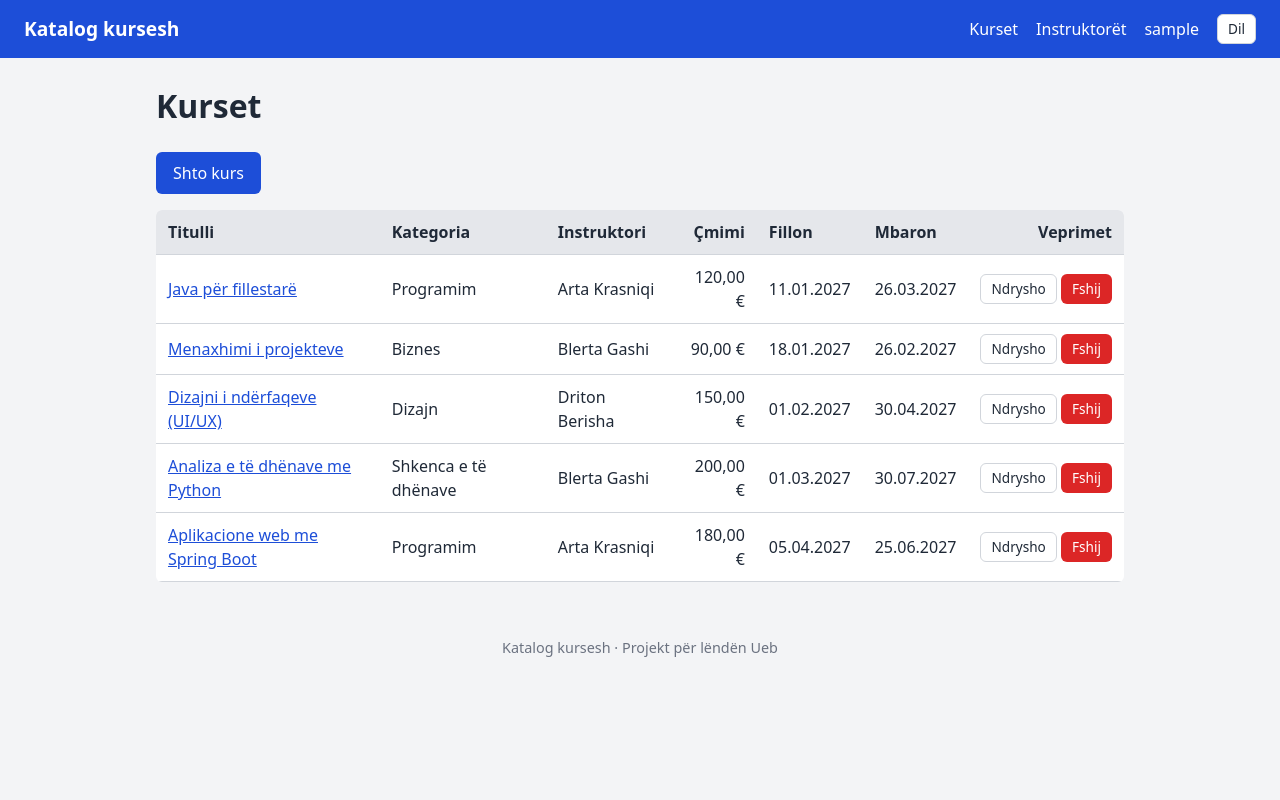
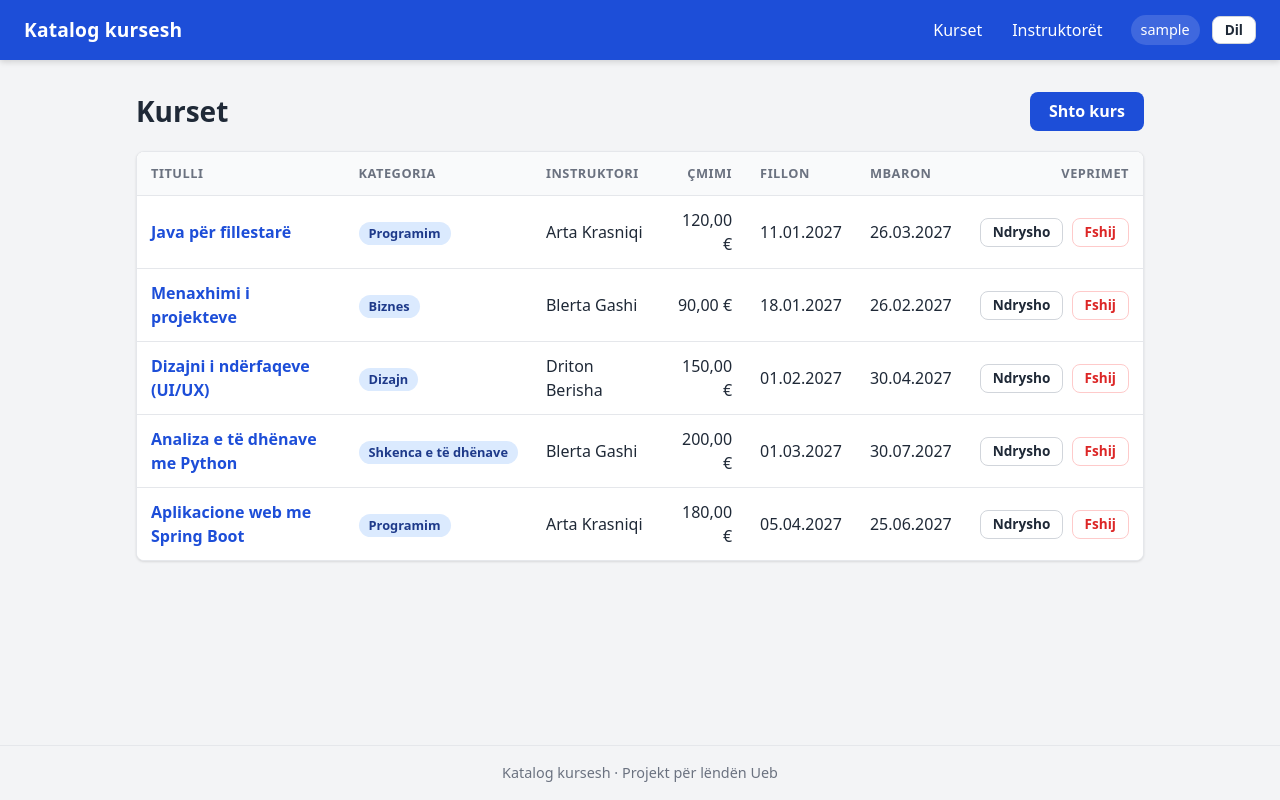
Before and after one commit to ErlentMazreku/ueb-course-catalog, a Spring Boot app: page /courses in a window 1280 px wide. Run offline with Spring Boot 4, Linux system fonts and the light colour scheme; the visitor is signed in with stand-in values (Sample User, id 1); data comes from the database, SQL or seed files in the repository; some of the project's set-up classes (security, data sources, template engines, error pages and the like) are left out, and stand-ins take their place; some libraries are stand-ins or nearby versions.

Commit message:
UI-Update

```diff
--- a/src/main/resources/static/css/style.css
+++ b/src/main/resources/static/css/style.css
@@ -2,6 +2,7 @@
 :root {
     --primary: #1d4ed8;
     --primary-dark: #1e3a8a;
+    --primary-soft: #dbeafe;
     --danger: #dc2626;
     --danger-dark: #991b1b;
     --success-bg: #dcfce7;
@@ -10,10 +11,12 @@
     --error-text: #991b1b;
     --text: #1f2937;
     --muted: #6b7280;
-    --border: #d1d5db;
+    --border: #e5e7eb;
+    --border-strong: #d1d5db;
     --bg: #f3f4f6;
     --white: #ffffff;
-    --radius: 6px;
+    --radius: 8px;
+    --shadow: 0 1px 3px rgba(0, 0, 0, 0.08), 0 1px 2px rgba(0, 0, 0, 0.04);
 }
 
 /* Bazat */
@@ -23,35 +26,55 @@
 
 body {
     margin: 0;
+    min-height: 100vh;
+    display: flex;
+    flex-direction: column;
     font-family: system-ui, -apple-system, "Segoe UI", Roboto, Arial, sans-serif;
     color: var(--text);
     background: var(--bg);
     line-height: 1.5;
 }
 
+/* Përmbajtja zë hapësirën e lirë, që footer-i të qëndrojë poshtë */
 .container {
-    max-width: 1000px;
+    flex: 1;
+    width: 100%;
+    max-width: 1040px;
     margin: 0 auto;
-    padding: 24px 16px;
+    padding: 32px 16px;
 }
 
 h1, h2 {
     margin-top: 0;
+    line-height: 1.25;
+}
+
+h1 {
+    font-size: 1.75rem;
+    margin-bottom: 20px;
 }
 
 a {
     color: var(--primary);
 }
 
-/* Shiriti blu lart */
+a:hover {
+    color: var(--primary-dark);
+}
+
+/* Shiriti blu lart: qëndron i dukshëm kur lëviz faqen */
 .navbar {
+    position: sticky;
+    top: 0;
+    z-index: 10;
     display: flex;
     flex-wrap: wrap;
     align-items: center;
     justify-content: space-between;
     gap: 12px;
-    padding: 14px 24px;
+    padding: 12px 24px;
     background: var(--primary);
+    box-shadow: 0 2px 6px rgba(0, 0, 0, 0.15);
 }
 
 .navbar a {
@@ -61,16 +84,39 @@ a {
 
 .navbar .brand {
     font-size: 1.2rem;
-    font-weight: bold;
+    font-weight: 700;
+    letter-spacing: 0.2px;
 }
 
 .navbar nav {
     display: flex;
-    gap: 18px;
+    flex-wrap: wrap;
+    align-items: center;
+    gap: 6px;
+    color: var(--white);
+}
+
+.navbar nav a {
+    padding: 6px 12px;
+    border-radius: var(--radius);
+    transition: background 0.15s;
 }
 
 .navbar nav a:hover {
-    text-decoration: underline;
+    background: rgba(255, 255, 255, 0.15);
+}
+
+.navbar nav form {
+    margin: 0;
+}
+
+/* Emri i përdoruesit të kyçur */
+.user-name {
+    margin: 0 6px 0 10px;
+    padding: 4px 10px;
+    border-radius: 999px;
+    background: rgba(255, 255, 255, 0.15);
+    font-size: 0.9rem;
 }
 
 /* Pjesa e poshtme */
@@ -79,34 +125,79 @@ a {
     text-align: center;
     color: var(--muted);
     font-size: 0.9rem;
+    border-top: 1px solid var(--border);
 }
 
-/* Tabelat */
+.footer p {
+    margin: 0;
+}
+
+/* Titulli i faqes me butonin "Shto" në të djathtë */
+.page-header {
+    display: flex;
+    flex-wrap: wrap;
+    align-items: center;
+    justify-content: space-between;
+    gap: 12px;
+    margin-bottom: 20px;
+}
+
+.page-header h1 {
+    margin: 0;
+}
+
+/* Tabelat: mbështjellësi lejon lëvizje horizontale në telefon */
+.table-wrap {
+    overflow-x: auto;
+    background: var(--white);
+    border: 1px solid var(--border);
+    border-radius: var(--radius);
+    box-shadow: var(--shadow);
+}
+
 table {
     width: 100%;
     border-collapse: collapse;
     background: var(--white);
-    border-radius: var(--radius);
-    overflow: hidden;
 }
 
 th, td {
-    padding: 10px 12px;
+    padding: 12px 14px;
     text-align: left;
     border-bottom: 1px solid var(--border);
 }
 
-th {
-    background: #e5e7eb;
+thead th {
+    background: #f9fafb;
+    color: var(--muted);
+    font-size: 0.8rem;
+    font-weight: 600;
+    text-transform: uppercase;
+    letter-spacing: 0.04em;
+    white-space: nowrap;
 }
 
-tr:hover td {
+tbody tr:last-child td {
+    border-bottom: none;
+}
+
+tbody tr:hover td {
     background: #f9fafb;
+}
+
+td a {
+    font-weight: 600;
+    text-decoration: none;
+}
+
+td a:hover {
+    text-decoration: underline;
 }
 
 /* Kolona me numra (çmimi, kapaciteti) */
 .num {
     text-align: right;
+    font-variant-numeric: tabular-nums;
 }
 
 /* Kolona me butona (ndrysho, fshij) */
@@ -119,25 +210,88 @@ tr:hover td {
     display: inline;
 }
 
+.actions .btn + form {
+    margin-left: 4px;
+}
+
+/* Tabela e detajeve: emri i fushës majtas, vlera djathtas */
+.details th {
+    width: 200px;
+    color: var(--muted);
+    font-weight: 600;
+    background: transparent;
+    vertical-align: top;
+}
+
+.details tr:hover td {
+    background: transparent;
+}
+
+.details td {
+    white-space: pre-line;
+}
+
+/* Etiketa e vogël (p.sh. kategoria) */
+.badge {
+    display: inline-block;
+    padding: 2px 10px;
+    border-radius: 999px;
+    background: var(--primary-soft);
+    color: var(--primary-dark);
+    font-size: 0.8rem;
+    font-weight: 600;
+    white-space: nowrap;
+}
+
 /* Karta (p.sh. për format) */
 .card {
     background: var(--white);
     border: 1px solid var(--border);
     border-radius: var(--radius);
-    padding: 24px;
+    box-shadow: var(--shadow);
+    padding: 28px;
+}
+
+.card > p:first-child {
+    margin-top: 0;
+}
+
+.card > p:last-child {
+    margin-bottom: 0;
+}
+
+/* Gjendja bosh: kur nuk ka të dhëna */
+.empty {
+    text-align: center;
+    color: var(--muted);
+    padding: 40px 24px;
+}
+
+/* Faqja e hyrjes: kartë e ngushtë në mes */
+.auth {
+    max-width: 400px;
+    margin: 32px auto 0;
+}
+
+.auth h1 {
+    text-align: center;
+}
+
+.auth .btn-primary {
+    width: 100%;
 }
 
 /* Forma me dy kolona */
 .form-grid {
     display: grid;
     grid-template-columns: 1fr 1fr;
-    gap: 16px 20px;
+    gap: 18px 20px;
 }
 
 .form-group {
     display: flex;
     flex-direction: column;
-    gap: 4px;
+    gap: 6px;
 }
 
 /* Fusha që zë të dy kolonat (p.sh. përshkrimi) */
@@ -199,12 +369,21 @@ input:focus, select:focus, textarea:focus {
 /* Butonat */
 .btn {
     display: inline-block;
-    padding: 8px 16px;
+    padding: 9px 18px;
     font: inherit;
+    font-weight: 600;
+    line-height: 1.2;
+    text-align: center;
     border: 1px solid transparent;
     border-radius: var(--radius);
     cursor: pointer;
     text-decoration: none;
+    transition: background 0.15s, border-color 0.15s;
+}
+
+.btn:focus-visible {
+    outline: 3px solid var(--primary-soft);
+    outline-offset: 1px;
 }
 
 .btn-primary {
@@ -214,65 +393,78 @@ input:focus, select:focus, textarea:focus {
 
 .btn-primary:hover {
     background: var(--primary-dark);
+    color: var(--white);
 }
 
 .btn-danger {
-    background: var(--danger);
-    color: var(--white);
+    background: var(--white);
+    color: var(--danger);
+    border-color: #fecaca;
 }
 
 .btn-danger:hover {
-    background: var(--danger-dark);
+    background: var(--danger);
+    color: var(--white);
+    border-color: var(--danger);
 }
 
 .btn-light {
     background: var(--white);
     color: var(--text);
-    border-color: var(--border);
+    border-color: var(--border-strong);
 }
 
 .btn-light:hover {
-    background: #e5e7eb;
+    background: #f3f4f6;
+    color: var(--text);
 }
 
 .btn-small {
-    padding: 4px 10px;
+    padding: 5px 12px;
     font-size: 0.85rem;
 }
 
-/* Faqja 404 */
+/* Faqet e gabimit (403, 404) */
 .error-page {
+    max-width: 520px;
+    margin: 24px auto 0;
     text-align: center;
 }
 
 .error-page h1 {
-    font-size: 4rem;
+    font-size: 4.5rem;
     margin-bottom: 0;
     color: var(--primary);
 }
 
+.error-page p {
+    color: var(--muted);
+    margin-bottom: 24px;
+}
+
 /* Telefoni: forma bëhet një kolonë */
 @media (max-width: 640px) {
+    .container {
+        padding: 20px 16px;
+    }
+
+    h1 {
+        font-size: 1.5rem;
+    }
+
     .form-grid {
         grid-template-columns: 1fr;
     }
 
     .navbar {
-        padding: 12px 16px;
+        padding: 10px 16px;
     }
 
     .card {
-        padding: 16px;
+        padding: 18px;
+    }
+
+    .details th {
+        width: 40%;
     }
 }
-
-/* Emri dhe butoni i çkyçjes në navbar */
-.navbar nav {
-    align-items: center;
-    flex-wrap: wrap;
-    color: var(--white);
-}
-
-.navbar nav form {
-    margin: 0;
-}
--- a/src/main/resources/templates/courses/detail.html
+++ b/src/main/resources/templates/courses/detail.html
@@ -11,11 +11,11 @@
     <h1 th:text="${course.title}">Java për fillestarë</h1>
 
     <div class="card">
-        <table>
+        <table class="details">
             <tbody>
             <tr>
                 <th>Kategoria</th>
-                <td th:text="${course.category.displayName}">Programim</td>
+                <td><span class="badge" th:text="${course.category.displayName}">Programim</span></td>
             </tr>
             <tr>
                 <th>Instruktori</th>
--- a/src/main/resources/templates/courses/list.html
+++ b/src/main/resources/templates/courses/list.html
@@ -8,17 +8,18 @@
 </head>
 <body>
 <main>
-    <h1>Kurset</h1>
-    <p sec:authorize="hasRole('ADMIN')">
-        <a class="btn btn-primary" th:href="@{/courses/new}">Shto kurs</a>
-    </p>
+    <div class="page-header">
+        <h1>Kurset</h1>
+        <a class="btn btn-primary" sec:authorize="hasRole('ADMIN')" th:href="@{/courses/new}">Shto kurs</a>
+    </div>
 
     <!-- Kur nuk ka asnjë kurs -->
-    <div class="card" th:if="${courses.isEmpty()}">
+    <div class="card empty" th:if="${courses.isEmpty()}">
         <p>Nuk ka ende kurse. Klikoni "Shto kurs" për të shtuar të parin.</p>
     </div>
 
-    <table th:unless="${courses.isEmpty()}">
+    <div class="table-wrap" th:unless="${courses.isEmpty()}">
+    <table>
         <thead>
         <tr>
             <th>Titulli</th>
@@ -33,7 +34,7 @@
         <tbody>
         <tr th:each="course : ${courses}">
             <td><a th:href="@{/courses/{id}(id=${course.id})}" th:text="${course.title}">Java për fillestarë</a></td>
-            <td th:text="${course.category.displayName}">Programim</td>
+            <td><span class="badge" th:text="${course.category.displayName}">Programim</span></td>
             <td th:text="${course.instructor.fullName}">Arta Krasniqi</td>
             <td class="num" th:text="${#numbers.formatDecimal(course.price, 1, 'POINT', 2, 'COMMA')} + ' €'">120,00 €</td>
             <td th:text="${#temporals.format(course.startDate, 'dd.MM.yyyy')}">01.12.2026</td>
@@ -51,6 +52,7 @@
         </tr>
         </tbody>
     </table>
+    </div>
 </main>
 </body>
 </html>
--- a/src/main/resources/templates/fragments.html
+++ b/src/main/resources/templates/fragments.html
@@ -10,7 +10,7 @@
     <nav sec:authorize="isAuthenticated()">
         <a th:href="@{/courses}">Kurset</a>
         <a th:href="@{/instructors}">Instruktorët</a>
-        <span sec:authentication="name"></span>
+        <span class="user-name" sec:authentication="name"></span>
         <form method="post" th:action="@{/logout}">
             <button type="submit" class="btn btn-light btn-small">Dil</button>
         </form>
--- a/src/main/resources/templates/login.html
+++ b/src/main/resources/templates/login.html
@@ -5,7 +5,7 @@
     <title>Hyr</title>
 </head>
 <body>
-<main>
+<main class="auth">
     <h1>Hyr</h1>
 
     <div class="alert alert-error" th:if="${param.error}">Përdoruesi ose fjalëkalimi është gabim.</div>
```
Also changed, not shown: other parts of src/main/resources/static/css/style.css (+22 -6 lines), AI-LOG.md (+7 -0 lines), src/main/resources/templates/instructors/list.html (+8 -6 lines).
